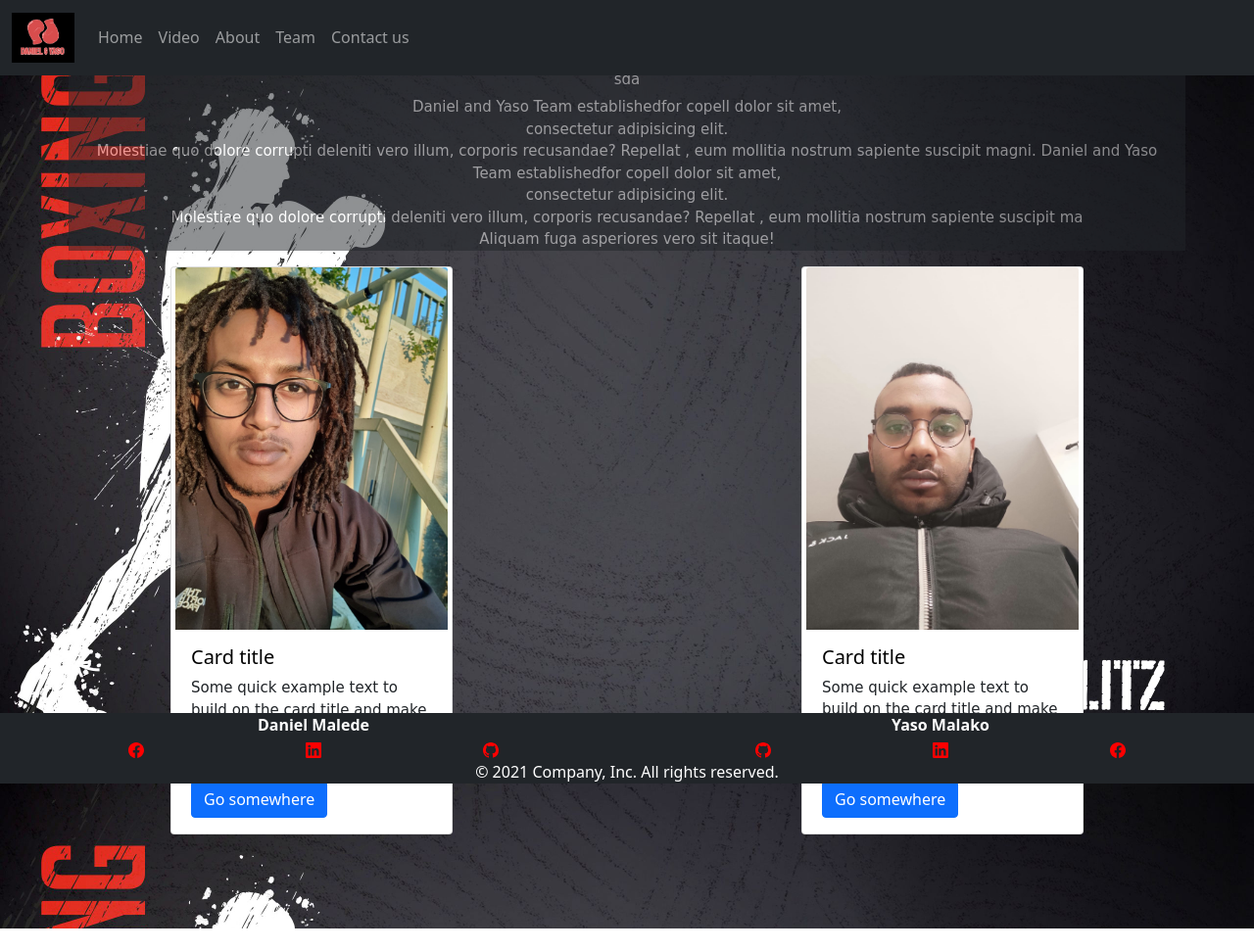
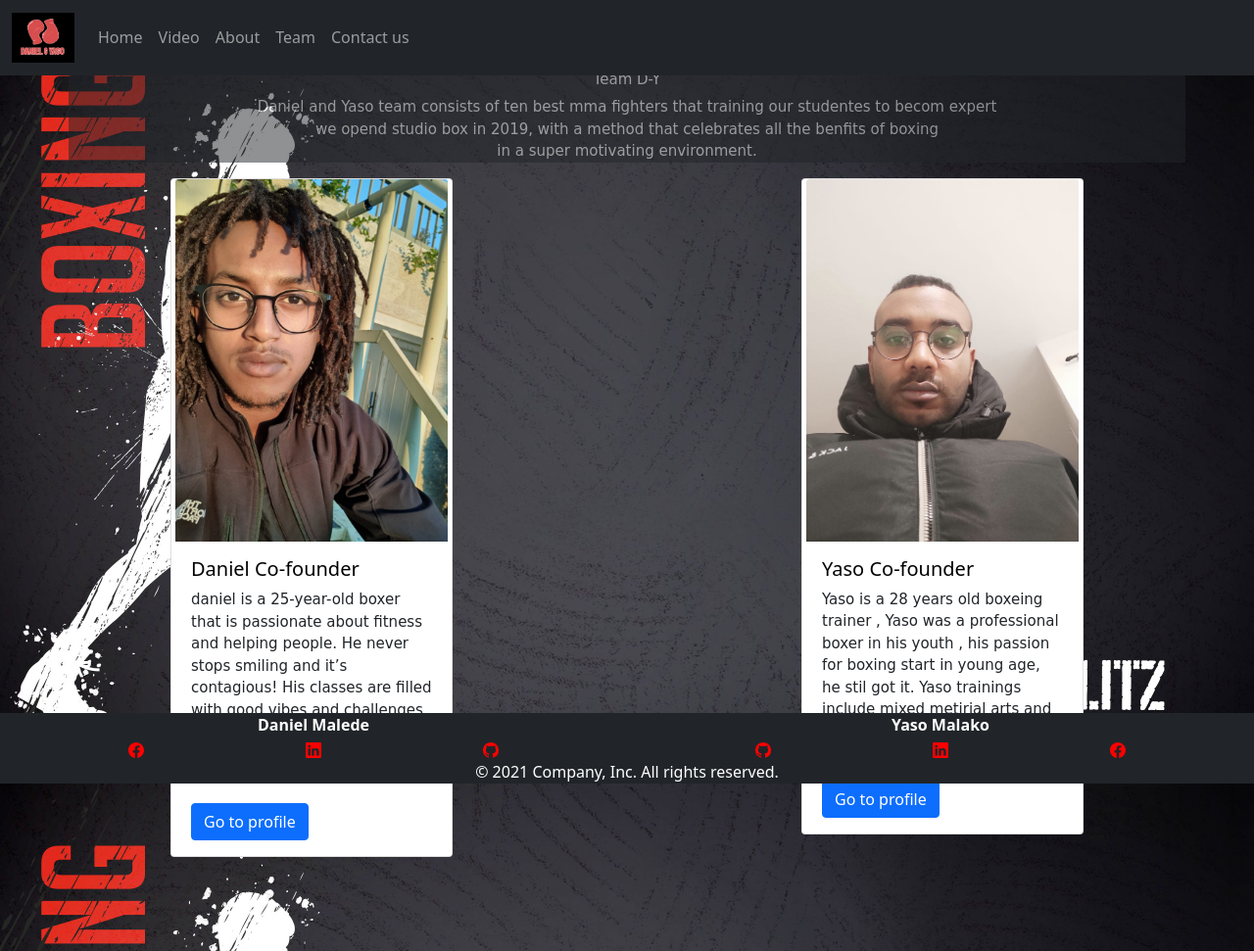
Before and after one commit to Yasomalako/my-project1ys-dani, a plain HTML site: page views/Team.html in a window 1280 px wide. Shown: the whole page at 98% size. Before the commit the page ends 948 px from the top, so only its background shows below. Drawn offline with nearby package versions, Linux system fonts and the light colour scheme.

Commit message:
card team

```diff
--- a/css/general.css
+++ b/css/general.css
@@ -3,13 +3,12 @@ body{
 }
 .navbar-brand{
     width: 5vw;
+
 }
 .logo{
     height:5vh;
 }
-#logo1{
-    width: 5vw;
-}
+
 footer img {
     width: 2vw;
 }
--- a/views/Team.html
+++ b/views/Team.html
@@ -45,32 +45,26 @@
     </div>
     <br><br><br>
     <div class="container text-center text-light justify-content-center opacity-50 bg-dark  ">
-        <h1>sda</h1>
-        <p>Daniel and Yaso Team establishedfor copell  dolor sit amet,<br> consectetur adipisicing elit. <br>Molestiae quo dolore corrupti deleniti vero illum,
-            corporis recusandae? Repellat
-            , eum mollitia nostrum sapiente suscipit magni.
-            Daniel and Yaso Team establishedfor copell  dolor sit amet,<br> consectetur adipisicing elit. <br>Molestiae quo dolore corrupti deleniti vero illum,
-            corporis recusandae? Repellat
-            , eum mollitia nostrum sapiente suscipit ma <br>Aliquam fuga asperiores vero sit itaque!</p>
+        <h1>Team D-Y</h1>
+        <p>Daniel and Yaso team consists of ten best mma fighters that training our studentes to becom expert<br>
+         we opend studio box in 2019, with a method that celebrates all the benfits of boxing <br>in a super motivating environment.</p>
     </div>
 
     <div class="row d-flex justify-content-around rounded-2 g-2">
         <div class="card d-flex">
             <img class="card-img-top" src="../photos/danel tec project.jpeg" alt="Card image cap">
             <div class="card-body">
-                <h5 class="card-title">Card title</h5>
-                <p class="card-text text-dark">Some quick example text to build on the card title and make up the bulk of the
-                    card's content.</p>
-                <a href="#" class="btn btn-primary">Go somewhere</a>
+                <h5 class="card-title">Daniel Co-founder</h5>
+                <p class="card-text text-dark">daniel is a 25-year-old boxer that is passionate about fitness and helping people. He never stops smiling and it’s contagious! His classes are filled with good vibes and challenges. Guaranteed you’ll have a smile on your face for the rest of your day!</p>
+                <a href="#" class="btn btn-primary">Go to profile</a>
             </div>
         </div>
         <div class="card d-flex">
             <img class="card-img-top" src="../photos/yaso card nisui.jpeg" alt="Card image cap">
             <div class="card-body">
-                <h5 class="card-title">Card title</h5>
-                <p class="card-text text-dark">Some quick example text to build on the card title and make up the bulk of the
-                    card's content.</p>
-                <a href="https://yasomalako.github.io/my-profile.greed/" class="btn btn-primary">Go somewhere</a>
+                <h5 class="card-title">Yaso Co-founder</h5>
+                <p class="card-text text-dark">Yaso is a 28 years old boxeing trainer , Yaso was a professional boxer in his youth , his passion for boxing start in young age, he stil got it. Yaso  trainings include mixed metirial arts and self discipline. come and train with us and boost your day.</p>
+                <a href="https://yasomalako.github.io/my-profile.greed/" class="btn btn-primary">Go to profile</a>
             </div>
         </div>
     </div>
```
Also changed, not shown: views/About.html (+8 -7 lines).
